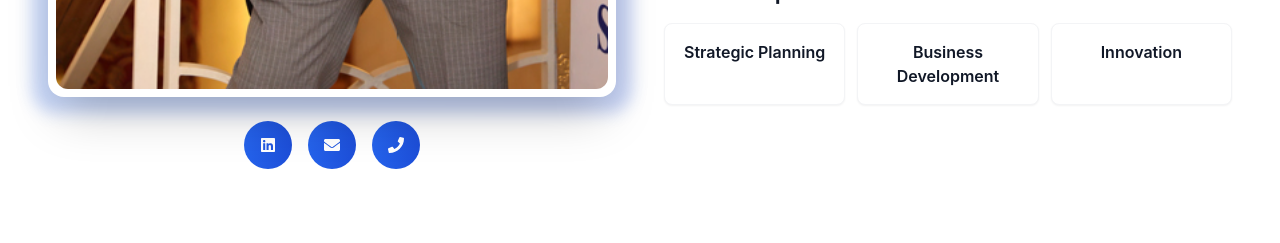
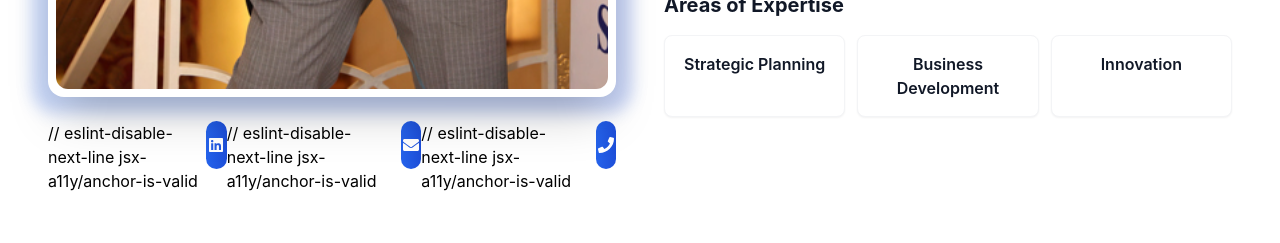
Before and after one commit to DevashishRoyal/express-travel-website, a React (Create React App) app: page /team in a window 1280 px wide. Shown: the part 1960-2203 px from the top of the page. Built offline with nearby package versions, Linux system fonts and the light colour scheme.

Commit message:
Team page bug solve

```diff
--- a/src/pages/Team.jsx
+++ b/src/pages/Team.jsx
@@ -1,5 +1,5 @@
 import React, { useState, useRef, useEffect } from 'react';
-import { FaLinkedin, FaTwitter, FaEnvelope, FaPhone, FaAward, FaUsers, FaLightbulb, FaHandshake, FaStar, FaQuoteLeft } from 'react-icons/fa';
+import { FaLinkedin, FaEnvelope, FaPhone, FaAward, FaUsers, FaLightbulb, FaHandshake, FaStar, FaQuoteLeft } from 'react-icons/fa';
 
 export default function Team() {
   const [isVisible, setIsVisible] = useState({});
@@ -180,12 +180,15 @@ export default function Team() {
 
                     {/* Social Links */}
                     <div className="flex justify-center space-x-4 mt-6">
+                      // eslint-disable-next-line jsx-a11y/anchor-is-valid
                       <a href="#" className={`inline-flex items-center justify-center w-12 h-12 bg-gradient-to-r ${member.color} rounded-full text-white hover:scale-110 transition-transform duration-300`}>
                         <FaLinkedin />
                       </a>
+                      // eslint-disable-next-line jsx-a11y/anchor-is-valid
                       <a href="#" className={`inline-flex items-center justify-center w-12 h-12 bg-gradient-to-r ${member.color} rounded-full text-white hover:scale-110 transition-transform duration-300`}>
                         <FaEnvelope />
                       </a>
+                      // eslint-disable-next-line jsx-a11y/anchor-is-valid
                       <a href="#" className={`inline-flex items-center justify-center w-12 h-12 bg-gradient-to-r ${member.color} rounded-full text-white hover:scale-110 transition-transform duration-300`}>
                         <FaPhone />
                       </a>
```
